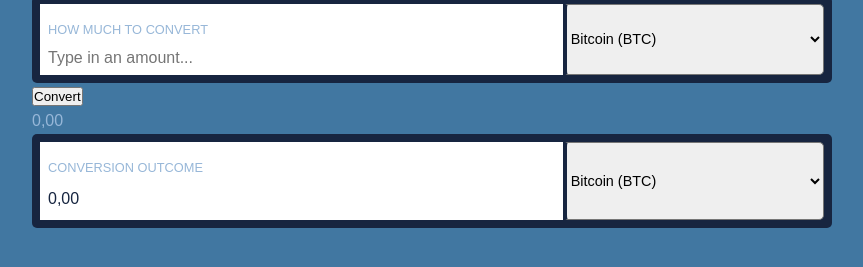
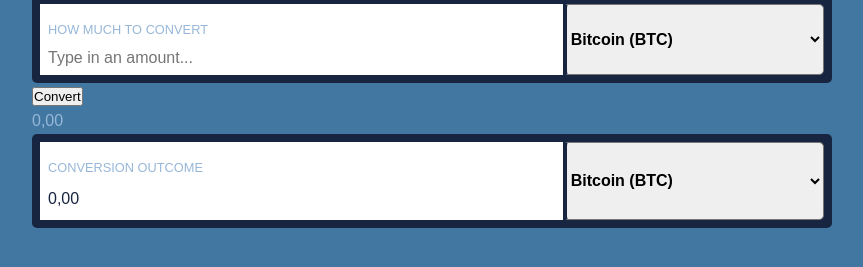
Before and after one commit to ivanburda1986/ExchangeRates, a website: page dist/index.html in a window 1280 px wide. Shown: the part 55-322 px from the top of the page, without its empty margins (208-1071 px from the left). Drawn offline with Linux system fonts and the light colour scheme.

Commit message:
progressing with the styling

```diff
--- a/scss/_utilities.scss
+++ b/scss/_utilities.scss
@@ -39,7 +39,8 @@
     border-left: 4px solid $uiColor;
     border-radius: 5px;
     outline: 0;
-    font-size: 0.9rem;
+    font-size: 1rem;
+    font-weight: 700;
 
     option {
       height: 1rem;
```
Also changed, not shown: dist/css/main.css, dist/ui.js.
